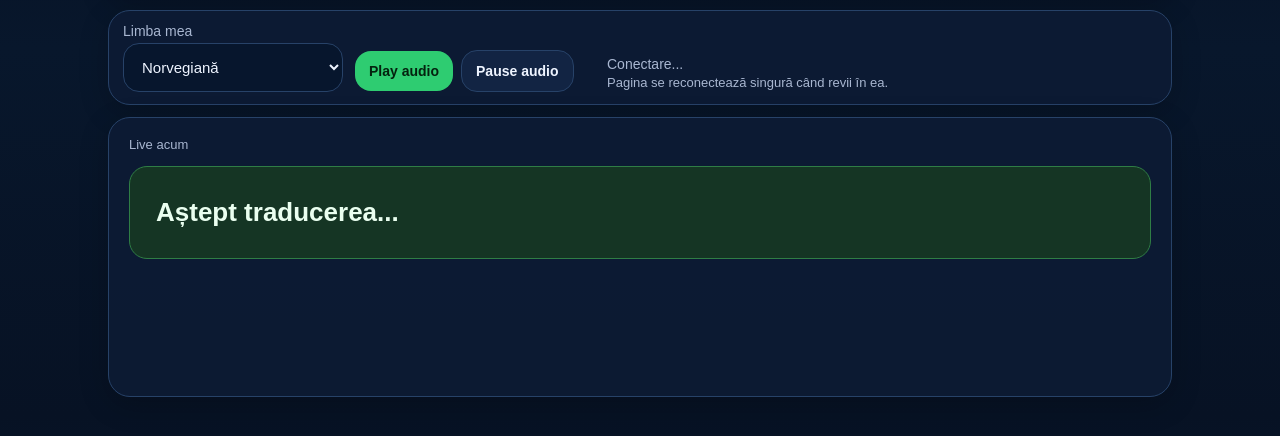
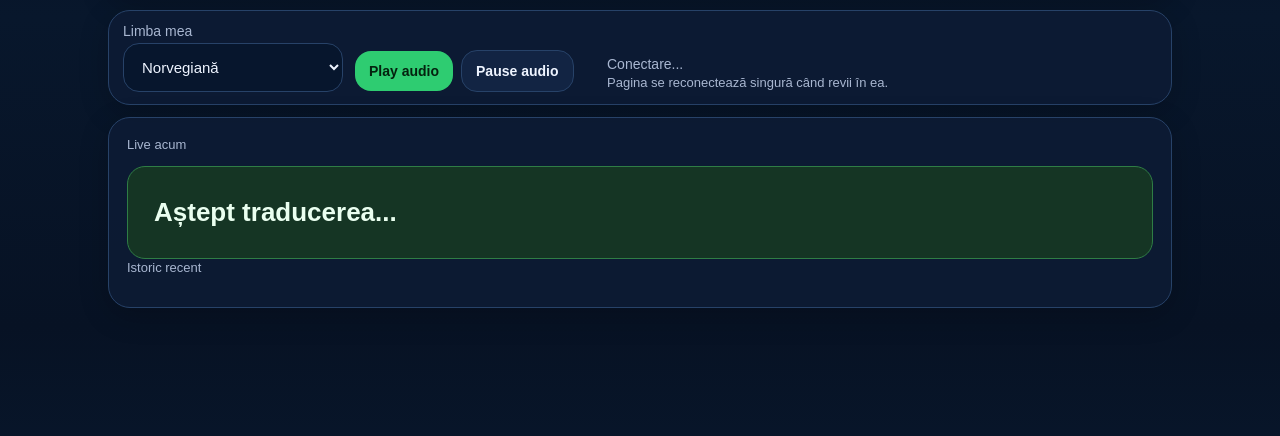
Before and after one commit to adriancus-coder/BPMS-V13, a website: page public/participant.html in a window 1280 px wide. Shown: the part 150-586 px from the top of the page. Drawn offline with nearby package versions, Linux system fonts and the light colour scheme; no server answers.

Commit message:
Update participant.html

```diff
--- a/public/participant.html
+++ b/public/participant.html
@@ -43,7 +43,7 @@
       </div>
     </div>
 
-    <div class="panel participant-live-only-panel">
+    <div class="panel participant-live-with-history-panel">
       <div id="participantUpdatingBadge" class="participant-updating" style="display:none">
         Se actualizează...
       </div>
@@ -52,6 +52,9 @@
       <div id="lastText" class="last-highlight participant-live-only-text" style="margin-top:12px">
         Aștept traducerea...
       </div>
+
+      <div class="small participant-history-title">Istoric recent</div>
+      <div id="history" class="history participant-recent-history"></div>
     </div>
   </div>
 
```
